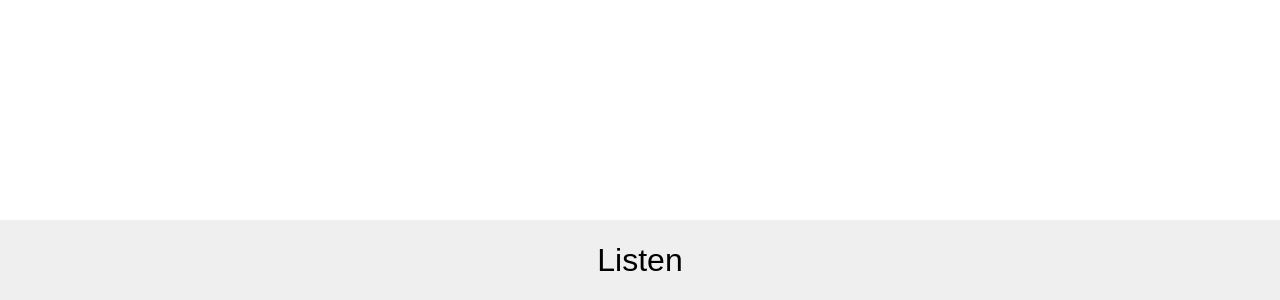
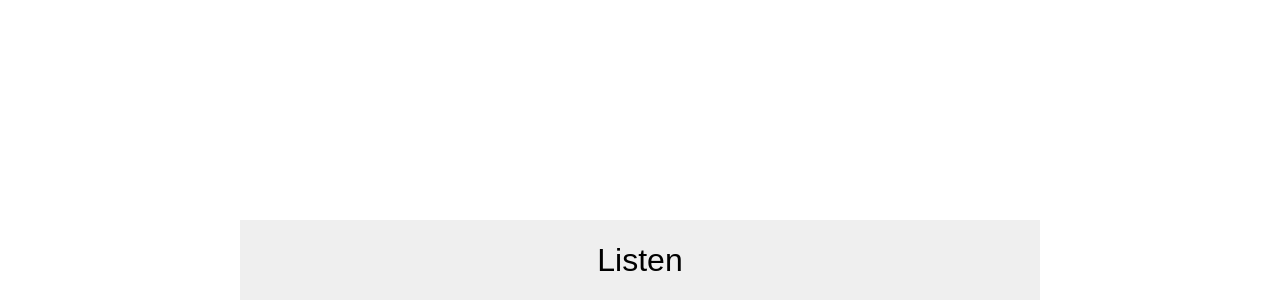
Before and after one commit to nikoada/listify, a website with bundled scripts: page public/index.html in a window 1280 px wide. Shown: the part 500-800 px from the top of the page. Built offline with nearby package versions, Linux system fonts and the light colour scheme; files whose address does not match are found by name.

Commit message:
feat: add max-width to html tag and center

```diff
--- a/public/style.css
+++ b/public/style.css
@@ -6,12 +6,16 @@
 
 html {
     height: 100%;
+    max-width: 800px;
+    margin-right: auto;
+    margin-left: auto;
 }
 
 body {
     display: flex;
     flex-direction: column;
     height: 100%;
+    text-align: center;
 }
 
 /* div {
```
